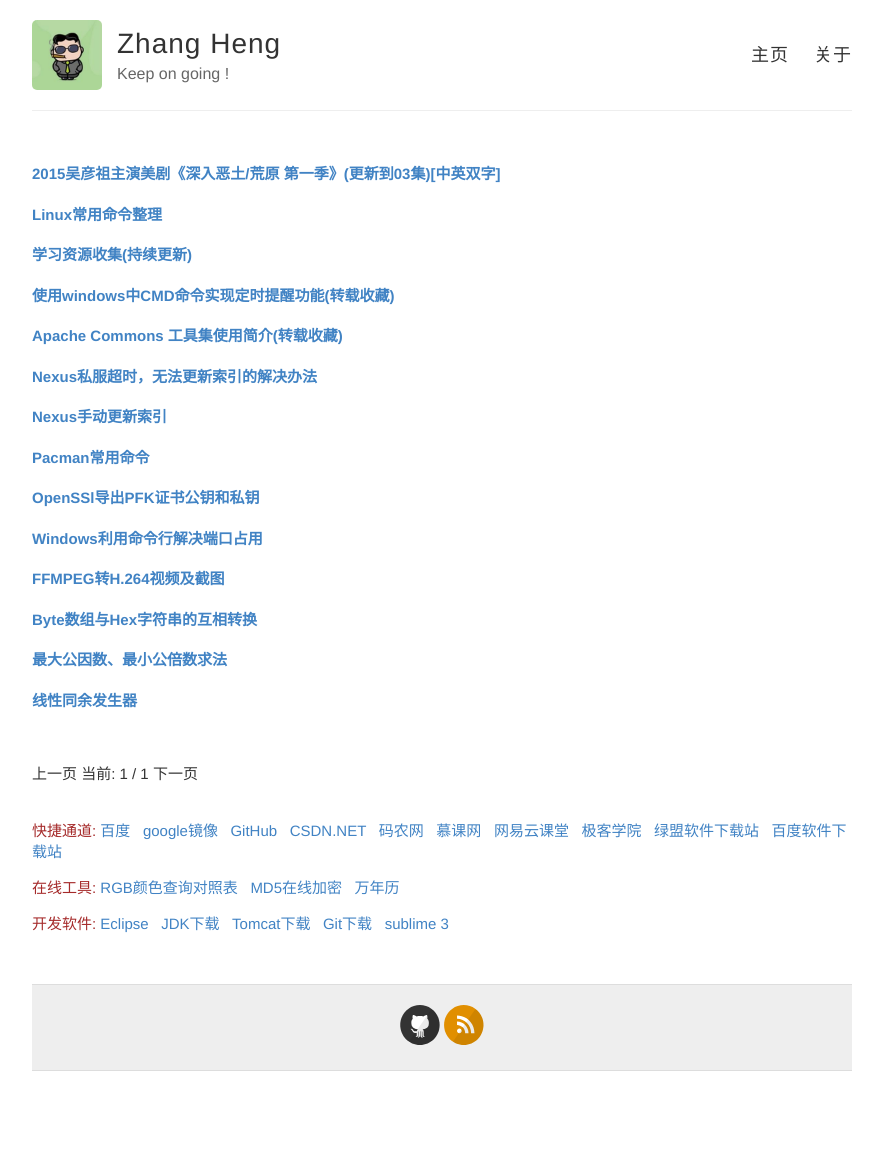
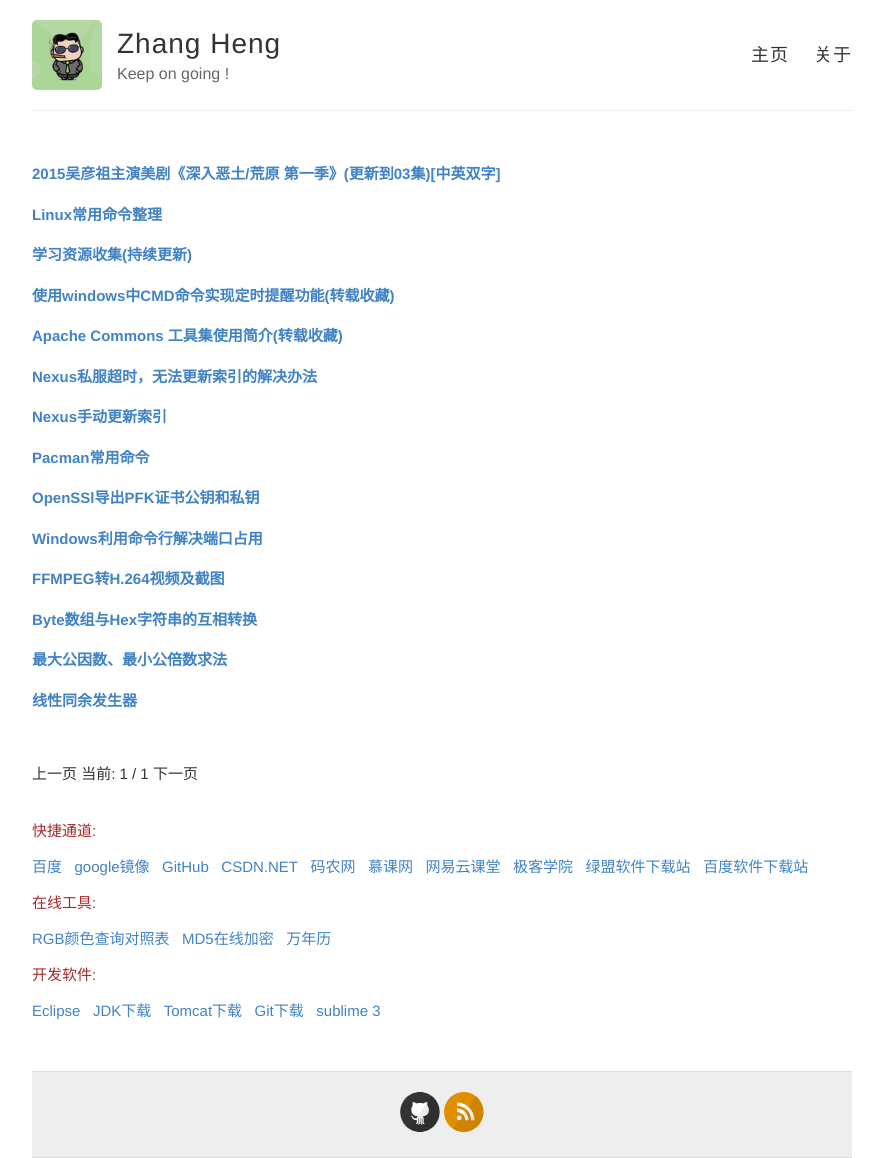
Before and after one commit to daniel163/daniel163.github.io, a Jekyll site: the page built from index.html, in a window 1280 px wide. Shown: the whole page, without its empty margins (198-1081 px from the left). Built offline with Jekyll 4.4.1, drawn with Linux system fonts in a browser that asks for light colours; Markdown is read by kramdown in place of the engine named in the settings; the list of posts is cut into pages by our own code; before the commit the page ends 1071 px from its top, so only the background shows below that.

Commit message:
更新主页

```diff
--- a/index.html
+++ b/index.html
@@ -37,7 +37,8 @@ layout: default
 <div style="color:#A52A2A">
 <table border="2">
 
-	<p>快捷通道:
+	<p>快捷通道:</p>
+	<p>
 	<a href="http://www.baidu.com/" target="_blank">百度</a>&nbsp&nbsp
 	<a href="http://www.xiexingwen.com/" target="_blank">google镜像</a>&nbsp&nbsp
 	<a href="http://github.com/" target="_blank">GitHub</a>&nbsp&nbsp
@@ -48,18 +49,19 @@ layout: default
 	<a href="http://www.jikexueyuan.com/" target="_blank">极客学院</a>&nbsp&nbsp
 	<a href="http://www.xdowns.com/" target="_blank">绿盟软件下载站</a>&nbsp&nbsp
 	<a href="http://rj.baidu.com/" target="_blank">百度软件下载站</a>&nbsp&nbsp
-
 	</p>
 
 
-	<p>在线工具:
+	<p>在线工具:</p>
+	<p>
 	<a href="http://www.114la.com/other/rgb.htm" target="_blank">RGB颜色查询对照表</a>&nbsp&nbsp
 	<a href="http://md5jiami.51240.com/" target="_blank">MD5在线加密</a>&nbsp&nbsp
 	<a href="http://www.baidu.com/baidu?wd=%CD%F2%C4%EA%C0%FA&tn=monline_4_dg" target="_blank">万年历</a>&nbsp&nbsp
 	</p>
 
 
-	<p>开发软件:
+	<p>开发软件:</p>
+	<p>
 	<a href="http://www.eclipse.org/downloads/" target="_blank">Eclipse</a>&nbsp&nbsp
 	<a href="http://www.oracle.com/technetwork/java/javase/downloads/index-jsp-138363.html" target="_blank">JDK下载</a>&nbsp&nbsp
 	<a href="http://tomcat.apache.org/" target="_blank">Tomcat下载</a>&nbsp&nbsp
```
